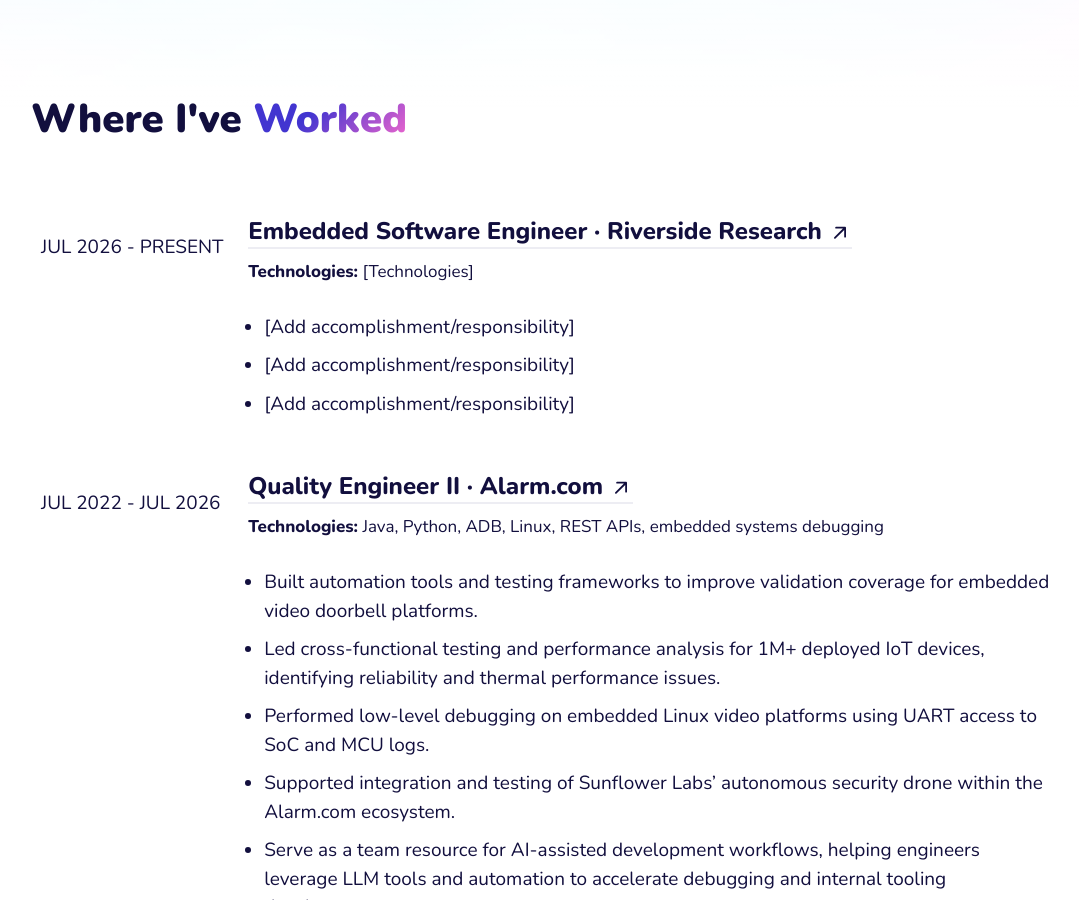
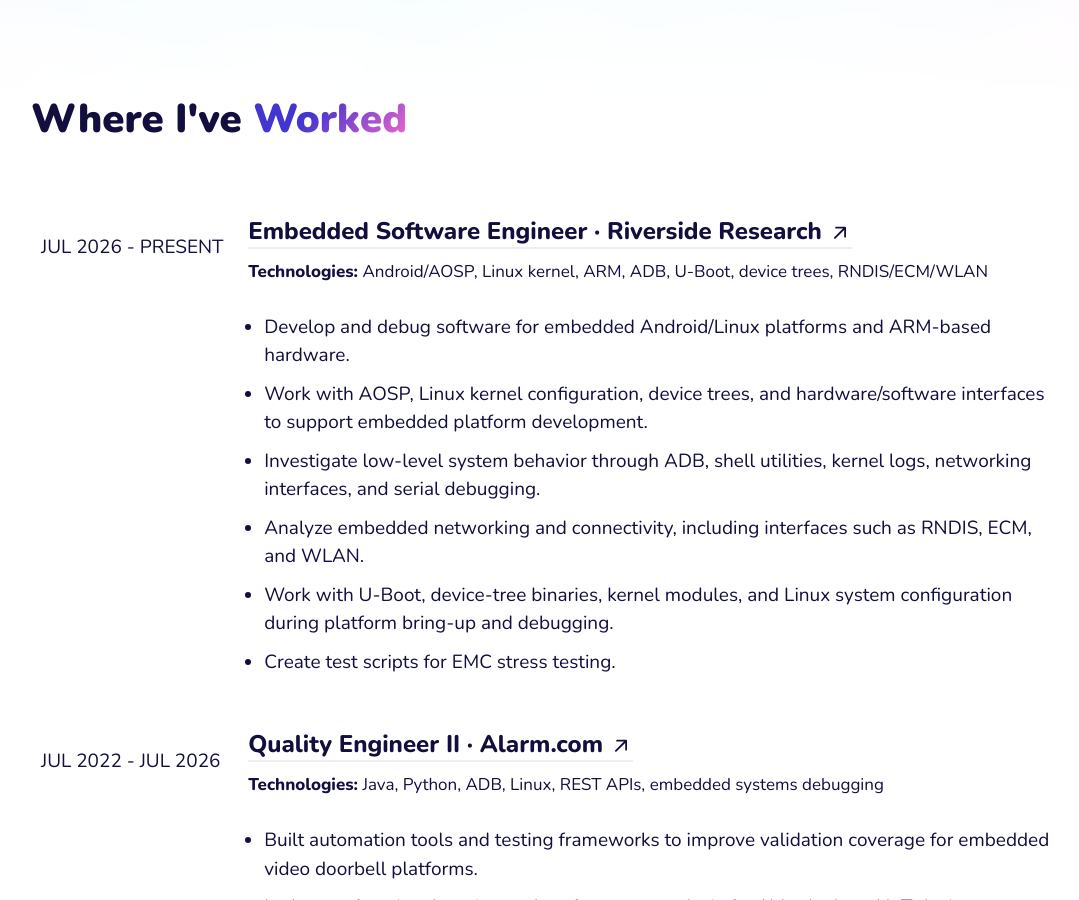
Before and after one commit to lmckane/lmckane, a Jekyll site: the page built from _pages/engineer.md, in a window 1280 px wide and 900 px high, scrolled down 348 px. Shown: the whole window, without its empty margins (91-1170 px from the left). Built offline with Jekyll 4.4.1, drawn with Linux system fonts in a browser that asks for light colours.

Commit message:
Fill in Riverside Research bullets and technologies
Co-Authored-By: Claude Sonnet 5 <noreply@anthropic.com>
Claude-Session: https://claude.ai/code/session_011WuHfL641bvzG4c7cxbwUn

```diff
--- a/_includes/section-experience.html
+++ b/_includes/section-experience.html
@@ -84,7 +84,7 @@
                             <td>
                               <h4 class="job__title"><a href="https://www.riversideresearch.org" class="job__link" target="_blank">Embedded Software Engineer · Riverside Research{% include arrow.html %}</a></h4>
                               <div style="margin-bottom: 0.5em; font-size: 17px;">
-                                <strong>Technologies:</strong> [Technologies]
+                                <strong>Technologies:</strong> Android/AOSP, Linux kernel, ARM, ADB, U-Boot, device trees, RNDIS/ECM/WLAN
                               </div>
                             </td>
                         </tr>
@@ -92,9 +92,12 @@
                             <td></td>
                             <td>
                                 <ul class="bullet">
-                                    <li>[Add accomplishment/responsibility]</li>
-                                    <li>[Add accomplishment/responsibility]</li>
-                                    <li>[Add accomplishment/responsibility]</li>
+                                    <li>Develop and debug software for embedded Android/Linux platforms and ARM-based hardware.</li>
+                                    <li>Work with AOSP, Linux kernel configuration, device trees, and hardware/software interfaces to support embedded platform development.</li>
+                                    <li>Investigate low-level system behavior through ADB, shell utilities, kernel logs, networking interfaces, and serial debugging.</li>
+                                    <li>Analyze embedded networking and connectivity, including interfaces such as RNDIS, ECM, and WLAN.</li>
+                                    <li>Work with U-Boot, device-tree binaries, kernel modules, and Linux system configuration during platform bring-up and debugging.</li>
+                                    <li>Create test scripts for EMC stress testing.</li>
                                 </ul>
                             </td>
                         </tr>
@@ -141,12 +144,15 @@
                         <h4 class="date">JUL 2026 - PRESENT</h4>
                         <h4 class="job__title"><a href="https://www.riversideresearch.org" class="job__link" target="_blank">Embedded Software Engineer · Riverside Research{% include arrow.html %}</a></h4>
                         <div style="margin-bottom: 0.5em; font-size: 17px;">
-                          <strong>Technologies:</strong> [Technologies]
+                          <strong>Technologies:</strong> Android/AOSP, Linux kernel, ARM, ADB, U-Boot, device trees, RNDIS/ECM/WLAN
                         </div>
                         <ul class="bullet">
-                            <li>[Add accomplishment/responsibility]</li>
-                            <li>[Add accomplishment/responsibility]</li>
-                            <li>[Add accomplishment/responsibility]</li>
+                            <li>Develop and debug software for embedded Android/Linux platforms and ARM-based hardware.</li>
+                            <li>Work with AOSP, Linux kernel configuration, device trees, and hardware/software interfaces to support embedded platform development.</li>
+                            <li>Investigate low-level system behavior through ADB, shell utilities, kernel logs, networking interfaces, and serial debugging.</li>
+                            <li>Analyze embedded networking and connectivity, including interfaces such as RNDIS, ECM, and WLAN.</li>
+                            <li>Work with U-Boot, device-tree binaries, kernel modules, and Linux system configuration during platform bring-up and debugging.</li>
+                            <li>Create test scripts for EMC stress testing.</li>
                         </ul>
                         <h4 class="date">JUL 2022 - JUL 2026</h4>
                         <h4 class="job__title"><a href="https://www.alarm.com" class="job__link" target="_blank">Quality Engineer II · Alarm.com{% include arrow.html %}</a></h4>
```
